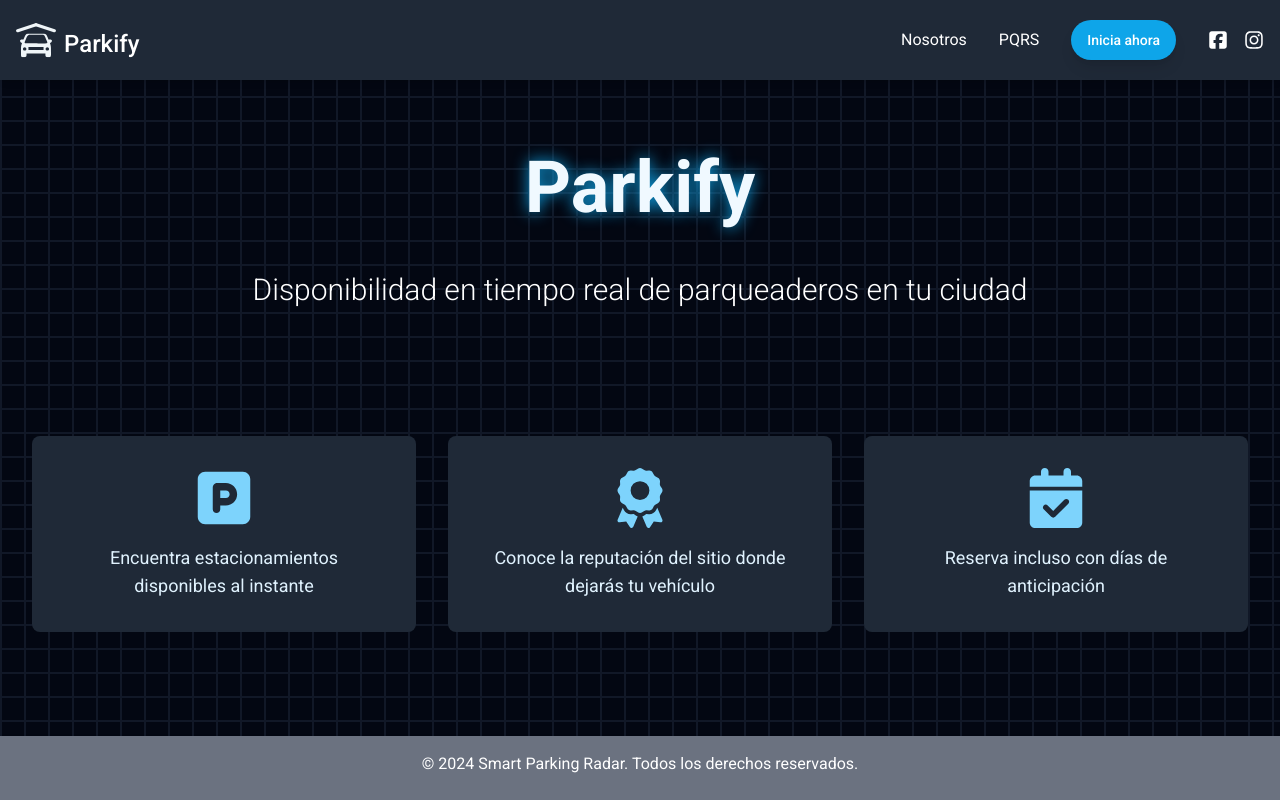
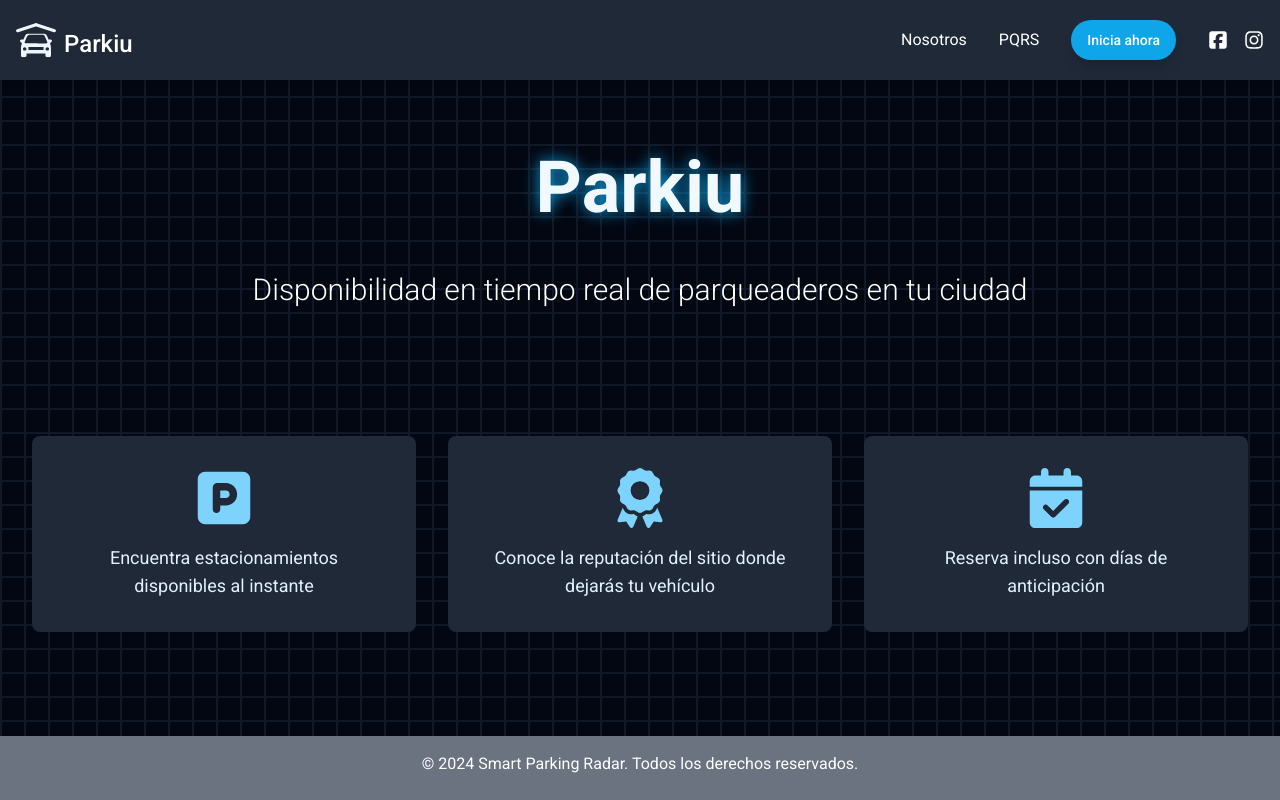
Before and after one commit to parkiusource/parking-radar-frontend, a React (Vite) app: page / in a window 1280 px wide. Built offline with nearby package versions, Linux system fonts and the light colour scheme; no server answers.

Commit message:
Fix(All): Change of website name

```diff
--- a/index.html
+++ b/index.html
@@ -2,10 +2,16 @@
 <html lang="en">
   <head>
     <meta charset="UTF-8" />
+    <meta name="viewport" content="width=device-width, initial-scale=1, viewport-fit=cover">
+    <base href="/" />
+    <title>Parkiu</title>
+    <meta name="description" content="Encuentra parqueaderos disponibles en tiempo real, donde y cuando lo necesites">
     <link rel="icon" type="image/svg+xml" href="/vite.svg" />
-    <meta name="viewport" content="width=device-width, initial-scale=1.0" />
-    <title>Parkify</title>
-    <base href="/" />
+    <!-- Apple Web App Meta Tags -->
+    <meta name="apple-mobile-web-app-capable" content="yes">
+    <meta name="apple-mobile-web-app-status-bar-style" content="black">
+    <!-- Microsoft Tiles -->
+<meta name="msapplication-config" content="browserconfig.xml">
   </head>
   <body>
     <div id="root"></div>
--- a/src/components/Branding.jsx
+++ b/src/components/Branding.jsx
@@ -17,7 +17,7 @@ export function Branding({ className = 'primary', variant }) {
       )}
     >
       <Logo variant={variant} />
-      <span className="translate-y-1">Parkify</span>
+      <span className="translate-y-1">Parkiu</span>
     </div>
   );
 }
--- a/src/pages/About.jsx
+++ b/src/pages/About.jsx
@@ -49,7 +49,7 @@ export default function About() {
           >
             <span>Sobre</span>
             <span className="text-primary-50 text-shadow-primary translate-y-[2px] scale-[95%]">
-              Parkify
+              Parkiu
             </span>
           </motion.h1>
           <motion.p
--- a/src/pages/HomePage.jsx
+++ b/src/pages/HomePage.jsx
@@ -27,7 +27,7 @@ const HomePage = () => {
         <section className="w-full text-white text-center space-y-4 flex items-center justify-center">
           <div className="flex flex-col gap-12 sticky top-1/2">
             <h1 className="card-title text-7xl font-bold text-primary-50 text-shadow-primary">
-              Parkify
+              Parkiu
             </h1>
             <h2 className="text-2xl md:text-3xl font-light px-8 md:max-w-4xl">
               Disponibilidad en tiempo real de parqueaderos en tu ciudad
--- a/src/pages/Login.jsx
+++ b/src/pages/Login.jsx
@@ -44,7 +44,7 @@ export default function Login() {
                 <input
                   id="email"
                   type="email"
-                  placeholder="email@parkify.com"
+                  placeholder="email@parkiu.com"
                   value={email}
                   onChange={(e) => setEmail(e.target.value)}
                   required
```
